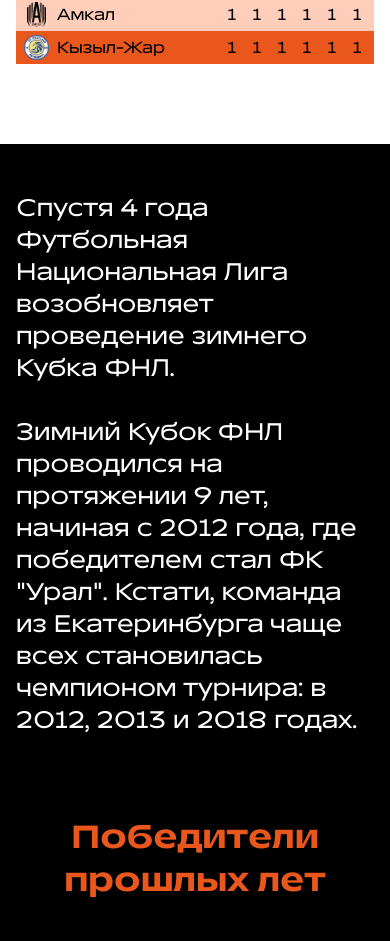
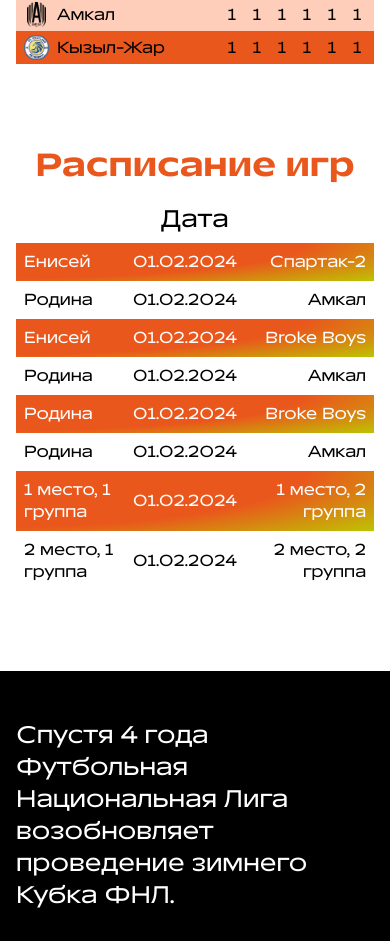
Before and after one commit to vas1levnv/fnl-camp, a Vue app: page / in a window 390 px wide. Shown: the part 1990-2931 px from the top of the page. Built offline with nearby package versions, Linux system fonts and the light colour scheme.

Commit message:
Верстает календарь

```diff
--- /dev/null
+++ b/src/components/TeamsInfo/TeamsCalendar/CalendarSection.vue
@@ -0,0 +1,124 @@
+<template>
+	<div class="calendar-section">
+		<h2>Расписание игр</h2>
+		<div class="calendar-section__data">Дата</div>
+		<table>
+			<tr v-for="item in games" :key="item.id">
+				<td>{{ item.teamHome }}</td>
+				<td>{{ item.time }}</td>
+				<td>{{ item.teamGuest }}</td>
+			</tr>
+		</table>
+	</div>
+</template>
+
+<script>
+export default {
+	name: "CalendarSection",
+	data() {
+		return {
+			games: [
+				{id: 1, teamHome: 'Енисей', time: '01.02.2024', teamGuest: 'Спартак-2'},
+				{id: 1, teamHome: 'Родина', time: '01.02.2024', teamGuest: 'Амкал'},
+				{id: 1, teamHome: 'Енисей', time: '01.02.2024', teamGuest: 'Broke Boys'},
+				{id: 1, teamHome: 'Родина', time: '01.02.2024', teamGuest: 'Амкал'},
+				{id: 1, teamHome: 'Родина', time: '01.02.2024', teamGuest: 'Broke Boys'},
+				{id: 1, teamHome: 'Родина', time: '01.02.2024', teamGuest: 'Амкал'},
+				{id: 1, teamHome: '1 место, 1 группа', time: '01.02.2024', teamGuest: '1 место, 2 группа'},
+				{id: 1, teamHome: '2 место, 1 группа', time: '01.02.2024', teamGuest: '2 место, 2 группа'},
+			]
+		}
+	}
+}
+</script>
+
+<style scoped lang="scss">
+.calendar-section {
+	margin-top: 5rem;
+	text-align: center;
+
+	h2 {
+
+		margin-bottom: 1.25rem;
+	}
+
+	&__data{
+		margin-bottom: 0.5rem;
+		font-size: 2.25rem;
+		font-weight: 500;
+	}
+
+	table {
+		width: 100%;
+		max-width: 1400px;
+		margin: 0 auto;
+		border-collapse: collapse;
+
+
+		tr {
+			&:nth-child(odd) {
+				background: var(--linear-gradient);
+				color: white;
+			}
+
+			&:nth-child(even) {
+
+			}
+		}
+
+		td {
+			text-align: center;
+			font-size: 1.875rem;
+			font-weight: 500;
+			padding: 0.5rem;
+
+			&:first-child {
+				text-align: start;
+				padding-left: 1.5rem;
+			}
+
+			&:last-child {
+				text-align: end;
+				padding-right: 1.5rem;
+			}
+		}
+	}
+}
+
+
+@media (max-width: 1024px) {
+	.calendar-section {
+		table{
+			td{
+				font-size: 1.25rem;
+			}
+		}
+	}
+}
+
+@media (max-width: 768px) {
+	.calendar-section {
+		h2 {
+			font-size: 2rem;
+			margin-bottom: 1rem;
+		}
+
+		&__data{
+			font-size: 1.5rem;
+		}
+
+		table{
+			td{
+				font-size: 1rem;
+				&:first-child {
+					padding-left: .5rem;
+				}
+
+				&:last-child {
+					padding-right: .5rem;
+				}
+			}
+		}
+	}
+}
+</style>
--- a/src/components/TeamsInfo/TeamsInfo.vue
+++ b/src/components/TeamsInfo/TeamsInfo.vue
@@ -3,6 +3,7 @@
 		<div class="container">
 			<teams-detail :teamsFirst="teamsFirst" :teamsSecond="teamsSecond"/>
 			<teams-table :teamsFirst="teamsFirst" :teamsSecond="teamsSecond"/>
+			<calendar-section/>
 		</div>
 	</div>
 </template>
@@ -16,10 +17,11 @@ import bb from "@/assets/img/bb.png";
 import rodina from "@/assets/img/rodina.png";
 import amkal from "@/assets/img/Amkal.png";
 import petropavl from "@/assets/img/petropavl.png";
+import CalendarSection from "@/components/TeamsInfo/TeamsCalendar/CalendarSection.vue";
 
 export default {
 	name: "TeamsInfo",
-	components: {TeamsTable, TeamsDetail},
+	components: {CalendarSection, TeamsTable, TeamsDetail},
 	data() {
 		return {
 			teamsFirst: [
```
